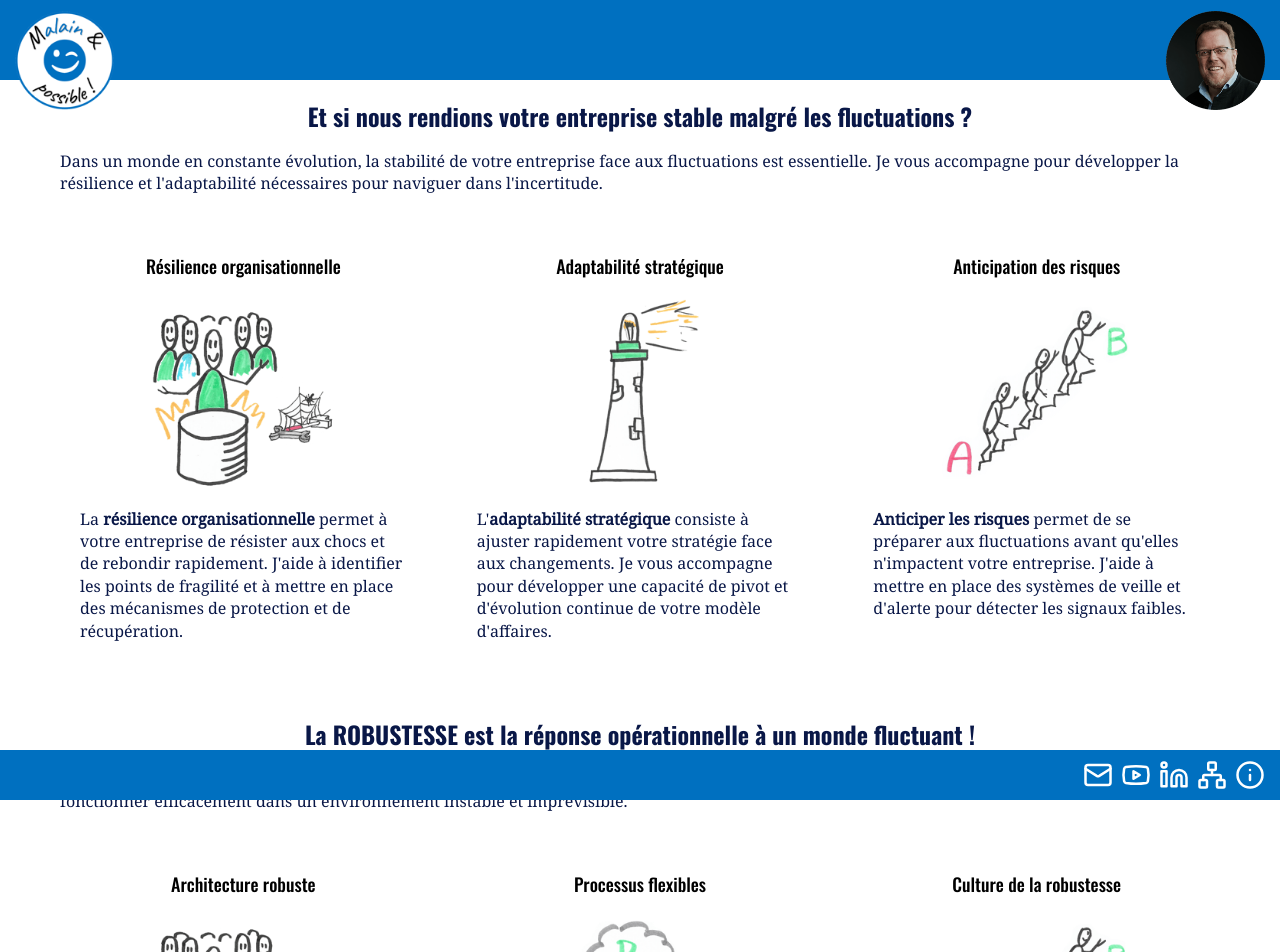
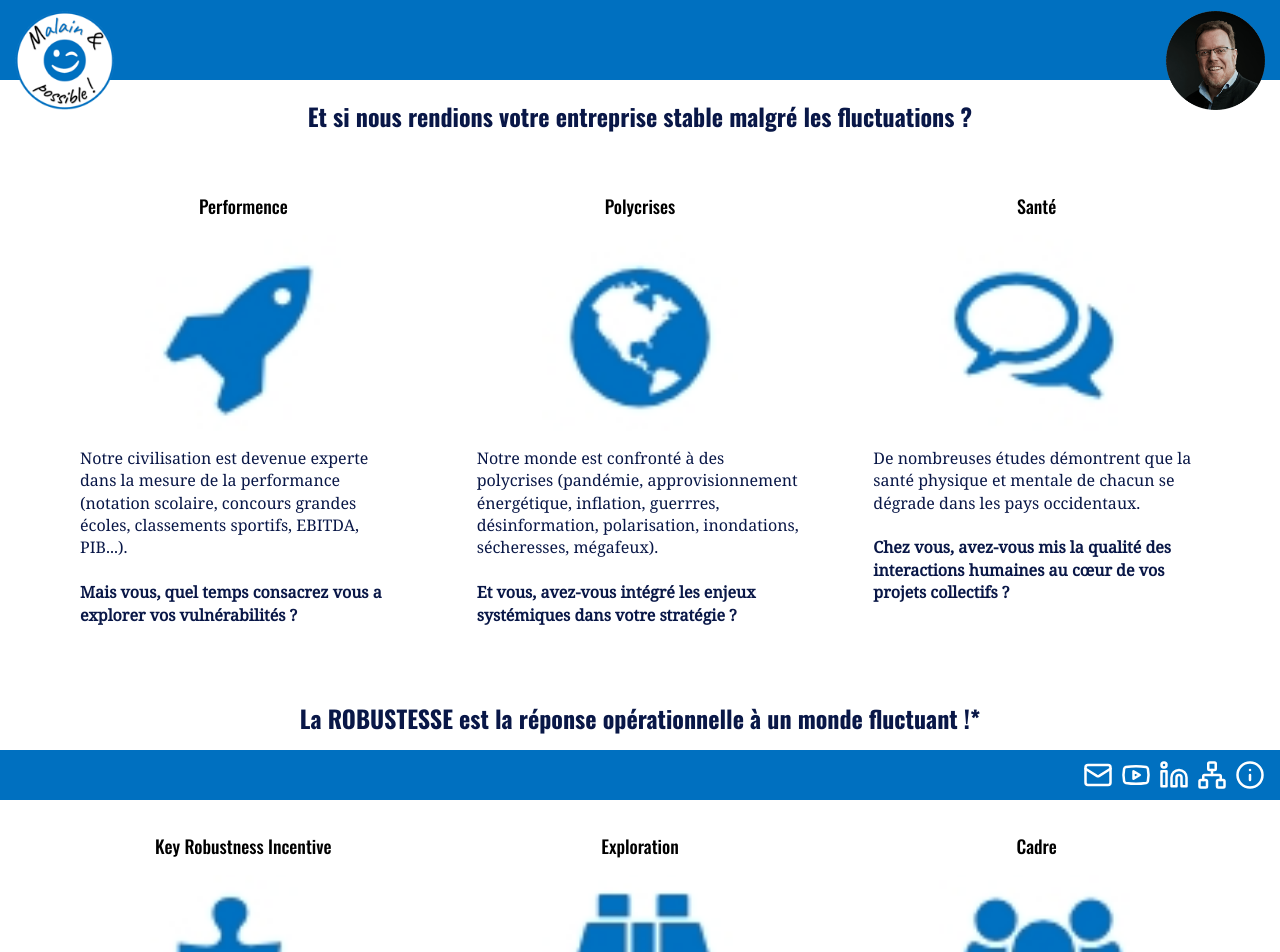
Before and after one commit to AlainMeunierFr/web-malain-et-possible, a Next.js app: page /robustesse in a window 1280 px wide. Shown: the top 952 px of the page. Built offline with nearby package versions, Linux system fonts and the light colour scheme; a web font is replaced by a local one.

Commit message:
Fix: Affichage retours Ã  la ligne dans descriptions (white-space: pre-line)

```diff
--- a/A propos de ce site/4. Journal de bord/2026-01-19.md
+++ b/A propos de ce site/4. Journal de bord/2026-01-19.md
@@ -1195,6 +1195,19 @@ Corrige cela pour que le nouveau site soit aussi lisible que l'ancien.
 - **TypeScript** : Compile sans erreur
 - **Publication** : Commit avec amélioration lisibilité
 
+### Correction : Affichage des retours à la ligne dans les descriptions
+#### Correction : Affichage des retours à la ligne dans les descriptions
+##### Prompt
+Dans "Robustesse.JSON" j'ai besoin de saut de lignes dans un texte. J'ai ajouté des \n mais cela ne joue pas le rôle espéré. Quelle est la syntaxe ?
+
+##### Résultat technique
+- **Syntaxe correcte** : Les `\n` dans le JSON sont la bonne syntaxe pour les retours à la ligne
+- **CSS manquant** : Ajout de `white-space: pre-line` à `.competenceDescription` et `.domaineContenu` pour préserver les retours à la ligne
+- **Fonctionnement** : `white-space: pre-line` préserve les retours à la ligne (`\n`) mais normalise les espaces multiples, comme pour `TexteLarge`
+- **Exemple** : `"description": "Texte ligne 1\n\nTexte ligne 2"` s'affichera avec un saut de ligne entre les deux phrases
+- **TypeScript** : Compile sans erreur
+- **Publication** : Commit avec correction de l'affichage des retours à la ligne
+
 ### Correction erreur validation journal et amélioration DOD
 #### Correction erreur validation journal et amélioration DOD
 ##### Prompt
--- a/components/DomaineDeCompetences.module.css
+++ b/components/DomaineDeCompetences.module.css
@@ -87,6 +87,7 @@
   line-height: 1.4;
   color: rgba(9, 23, 71, 1); /* var(--color_text_default) */
   margin-bottom: 1rem;
+  white-space: pre-line; /* Préserve les retours à la ligne (\n) du JSON */
 }
 
 .competenceDescription strong {
--- a/components/Video.module.css
+++ b/components/Video.module.css
@@ -11,7 +11,7 @@
 @media (min-width: 769px) {
   .videoContainer {
     width: 50%;
-    max-width: 600px;
+    max-width: 760px;
     padding: 2rem 1rem;
   }
 }
--- a/data/Robustesse.json
+++ b/data/Robustesse.json
@@ -2,66 +2,66 @@
   "domainesDeCompetences": [
     {
       "titre": "Et si nous rendions votre entreprise stable malgré les fluctuations ?",
-      "contenu": "Dans un monde en constante évolution, la stabilité de votre entreprise face aux fluctuations est essentielle. Je vous accompagne pour développer la résilience et l'adaptabilité nécessaires pour naviguer dans l'incertitude.",
+      "contenu": "",
       "items": [
         {
-          "titre": "Résilience organisationnelle",
+          "titre": "Performence",
           "image": {
-            "src": "/images/Excellence.png",
-            "alt": "Résilience organisationnelle"
+            "src": "/images/1 - Performence.JPG",
+            "alt": "Performence"
           },
-          "description": "La **résilience organisationnelle** permet à votre entreprise de résister aux chocs et de rebondir rapidement. J'aide à identifier les points de fragilité et à mettre en place des mécanismes de protection et de récupération.",
+          "description": "Notre civilisation est devenue experte dans la mesure de la performance (notation scolaire, concours grandes écoles, classements sportifs, EBITDA, PIB...).\n\n**Mais vous, quel temps consacrez vous a explorer vos vulnérabilités ?**",
           "bouton": null
         },
         {
-          "titre": "Adaptabilité stratégique",
+          "titre": "Polycrises",
           "image": {
-            "src": "/images/Vision.png",
-            "alt": "Adaptabilité stratégique"
+            "src": "/images/2 - Monde.JPG",
+            "alt": "Polycrises"
           },
-          "description": "L'**adaptabilité stratégique** consiste à ajuster rapidement votre stratégie face aux changements. Je vous accompagne pour développer une capacité de pivot et d'évolution continue de votre modèle d'affaires.",
+          "description": "Notre monde est confronté à des polycrises (pandémie, approvisionnement énergétique, inflation, guerrres, désinformation, polarisation, inondations, sécheresses, mégafeux).\n\n**Et vous, avez-vous intégré les enjeux systémiques dans votre stratégie ?**",
           "bouton": null
         },
         {
-          "titre": "Anticipation des risques",
+          "titre": "Santé",
           "image": {
-            "src": "/images/Engagement.png",
-            "alt": "Anticipation des risques"
+            "src": "/images/3 - Santé.JPG",
+            "alt": "Santé"
           },
-          "description": "**Anticiper les risques** permet de se préparer aux fluctuations avant qu'elles n'impactent votre entreprise. J'aide à mettre en place des systèmes de veille et d'alerte pour détecter les signaux faibles.",
+          "description": "De nombreuses études démontrent que la santé physique et mentale de chacun se dégrade dans les pays occidentaux.\n\n**Chez vous, avez-vous mis la qualité des interactions humaines au cœur de vos projets collectifs ?**",
           "bouton": null
         }
       ]
     },
     {
-      "titre": "La ROBUSTESSE est la réponse opérationnelle à un monde fluctuant !",
-      "contenu": "La robustesse opérationnelle permet à votre entreprise de maintenir ses performances malgré les perturbations. C'est la capacité à continuer à fonctionner efficacement dans un environnement instable et imprévisible.",
+      "titre": "La ROBUSTESSE est la réponse opérationnelle à un monde fluctuant !*",
+      "contenu": "*Olivier Hamant, Chercheur à l’INRAE, directeur de l’institut Michel Serres et auteur de « La troisième voie du vivant » et « Antidote à la performance ».",
       "items": [
         {
-          "titre": "Architecture robuste",
+          "titre": "Key Robustness Incentive",
           "image": {
-            "src": "/images/Excellence.png",
-            "alt": "Architecture robuste"
+            "src": "/images/4 - KRI.JPG",
+            "alt": "KRI"
           },
-          "description": "Une **architecture robuste** est conçue pour résister aux perturbations. J'aide à concevoir des systèmes, des processus et des organisations qui peuvent absorber les chocs sans se dégrader.",
+          "description": "Nous vous aidons à déployer des KRI (Key Robustness Incentive), en regard de vos KPI, afin de renforcer votre adaptabilité et votre capacité de résistance aux chocs.",
           "bouton": null
         },
         {
-          "titre": "Processus flexibles",
+          "titre": "Exploration",
           "image": {
-            "src": "/images/Vision partagée.png",
-            "alt": "Processus flexibles"
+            "src": "/images/5 - Exploration.JPG",
+            "alt": "Exploration"
           },
-          "description": "Des **processus flexibles** peuvent s'adapter rapidement aux changements sans perdre en efficacité. Je vous accompagne pour transformer vos processus rigides en systèmes agiles et réactifs.",
+          "description": "Nous vous accompagnons dans l'exploration de nouveaux paradigmes pour embrasser et intégrer la complexité systémique dans votre stratégie.",
           "bouton": null
         },
         {
-          "titre": "Culture de la robustesse",
+          "titre": "Cadre",
           "image": {
-            "src": "/images/Engagement.png",
-            "alt": "Culture de la robustesse"
+            "src": "/images/6 - Cadre.JPG",
+            "alt": "cadre"
           },
-          "description": "Une **culture de la robustesse** imprègne toute l'organisation. J'aide à développer une mentalité qui valorise la préparation, la réactivité et la capacité à rebondir face aux défis.",
+          "description": "Nous vous aidons à préciser (et peut être agrandir) le cadre dans lequel chacun de vos collaborateurs peuvent agir et interagir, afin de construire un collectif au service de votre mission et de votre vision.",
           "bouton": null
         }
       ]
```
